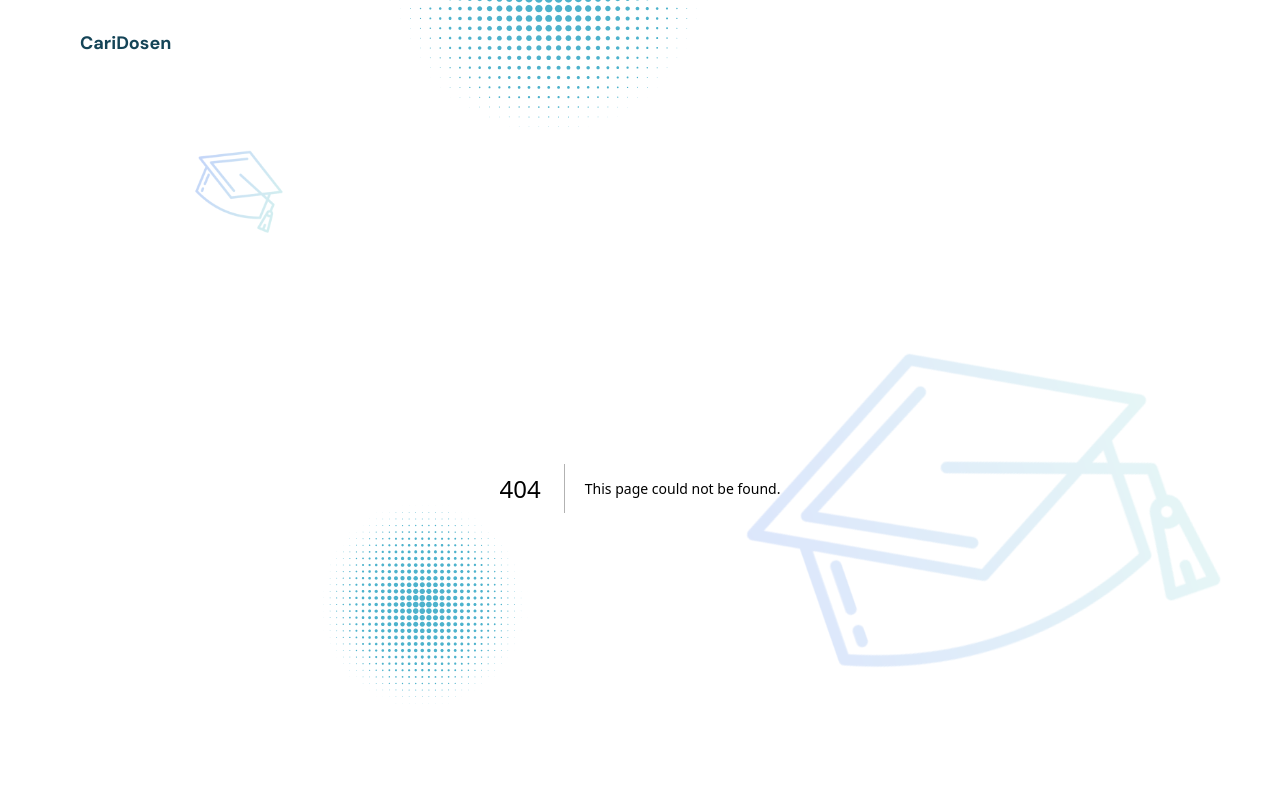
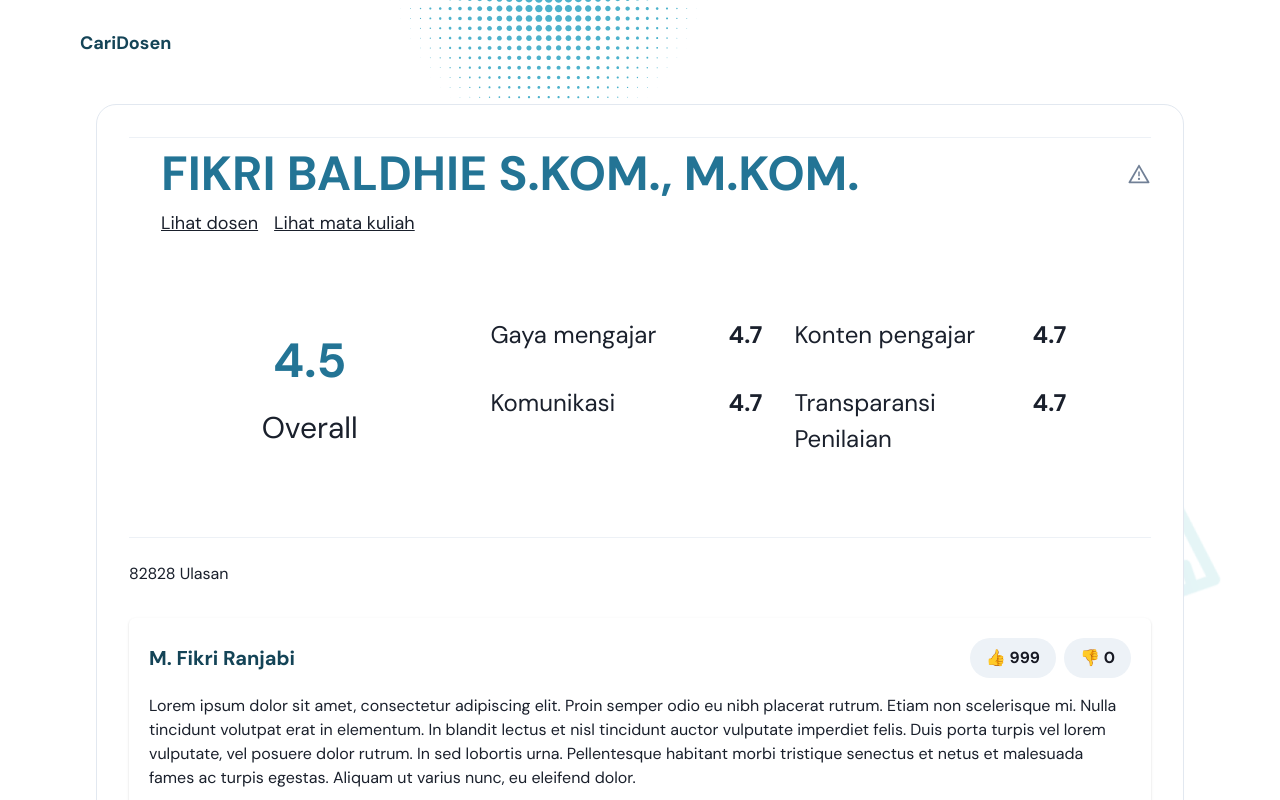
Before and after one commit to IloveNooodles/Dosen-Rank-FE, a Next.js app: page /dosen/1 in a window 1280 px wide. Before the commit this address had no page. Shown: the top 800 px of the page. Built offline with nearby package versions, Linux system fonts and the light colour scheme.

Commit message:
feat: dosen detail page

```diff
--- a/components/ReviewCard/index.tsx
+++ b/components/ReviewCard/index.tsx
@@ -9,7 +9,7 @@ import Image from "next/image";
 import RedWarningIcon from "@/public/ic-warning.svg";
 
 export interface ReviewCardProps{
-    reviewFor: 'university' | 'course' | 'courses';
+    reviewFor: 'university' | 'course' | 'courses' | 'dosen';
     idReview?: number;
     reviewerName?: string;
     courseName?: string;
--- /dev/null
+++ b/lib/load-dosen-detail.ts
@@ -0,0 +1,45 @@
+import { DosenPageProps } from "@/pages/dosen/[id]";
+
+export const loadDosenDetail = () => {
+    let data: DosenPageProps = {
+        title: "Fikri Baldhie S.Kom., M.Kom.",
+        summaryRatings: [
+            {
+                name: "Gaya mengajar",
+                value: 4.7,
+            },
+            {
+                name: "Konten pengajar",
+                value: 4.7,
+            },
+            {
+                name: "Komunikasi",
+                value: 4.7,
+            },
+            {
+                name: "Transparansi Penilaian",
+                value: 4.7,
+            },
+        ],
+        reviews : {reviewFor: 'dosen',
+            idReview: 1,
+            reviewerName: 'Soekarno hatta',
+            courseName: 'Grafika Komputer',
+            overallRating: 3.2,
+            firstFieldName: 'Reputasi Akademik',
+            secondFieldName: 'Makanan',
+            thirdFieldName: 'Lingkungan sosial',
+            fourthFieldName: 'Lokasi',
+            firstFieldRating: 4.5,
+            secondFieldRating: 4.6,
+            thirdFieldRating: 4.7,
+            fourthFieldRating: 4.8,
+            reviewDate: '03/02/2023',
+            reviewContent: 'mantab',
+            likeCount: 999,
+            dislikeCount: 0,
+            activeButton: 'like',
+        }
+    };
+    return data;
+};
--- /dev/null
+++ b/pages/dosen/[id].tsx
@@ -0,0 +1,64 @@
+import { Container, Divider, Flex, Text } from "@chakra-ui/react";
+import React from "react";
+import MainCard from "@/components/MainCard";
+import { useRouter } from "next/router";
+import { SummaryRatingProps } from "@/interfaces";
+import SummaryRating from "@/components/SummaryRating";
+import ReviewCard, { ReviewCardProps } from "@/components/ReviewCard";
+import { loadDosenDetail } from "@/lib/load-dosen-detail";
+
+export async function getStaticPaths() {
+    return {
+        paths: [{ params: { id: "1" } }],
+        fallback: false,
+    };
+}
+
+export async function getStaticProps() {
+    const dosenData = loadDosenDetail();
+
+    const { title, summaryRatings } = dosenData;
+
+
+    return {
+        props: {
+            title,
+            summaryRatings
+        },
+    };
+}
+
+export interface DosenPageProps {
+    title: string;
+    summaryRatings: SummaryRatingProps[],
+    reviews: ReviewCardProps
+}
+
+const Dosen: React.FC<DosenPageProps> = ({
+        title,
+        summaryRatings,
+    }) => {
+    const router = useRouter();
+    const { id } = router.query;
+
+    return (
+        <Container>
+            <MainCard>
+                <Flex direction="column" padding={{ base: 4, sm: 8 }} w="full">
+                    <Divider />
+                    <SummaryRating title={title} summaryRatings={summaryRatings} />
+                    {/* placeholder */}
+                    <Divider/>
+                    <Text my={6}>82828 Ulasan</Text>
+                    <ReviewCard reviewFor={"dosen"} likeCount={999} dislikeCount={0}/>
+                    <ReviewCard reviewFor={"dosen"} likeCount={999} dislikeCount={0}/>
+                    <ReviewCard reviewFor={"dosen"} likeCount={999} dislikeCount={0}/>
+                    <ReviewCard reviewFor={"dosen"} likeCount={999} dislikeCount={0}/>
+                    <ReviewCard reviewFor={"dosen"} likeCount={999} dislikeCount={0}/>
+                </Flex>
+            </MainCard>
+        </Container>
+    );
+};
+
+export default Dosen;
```
